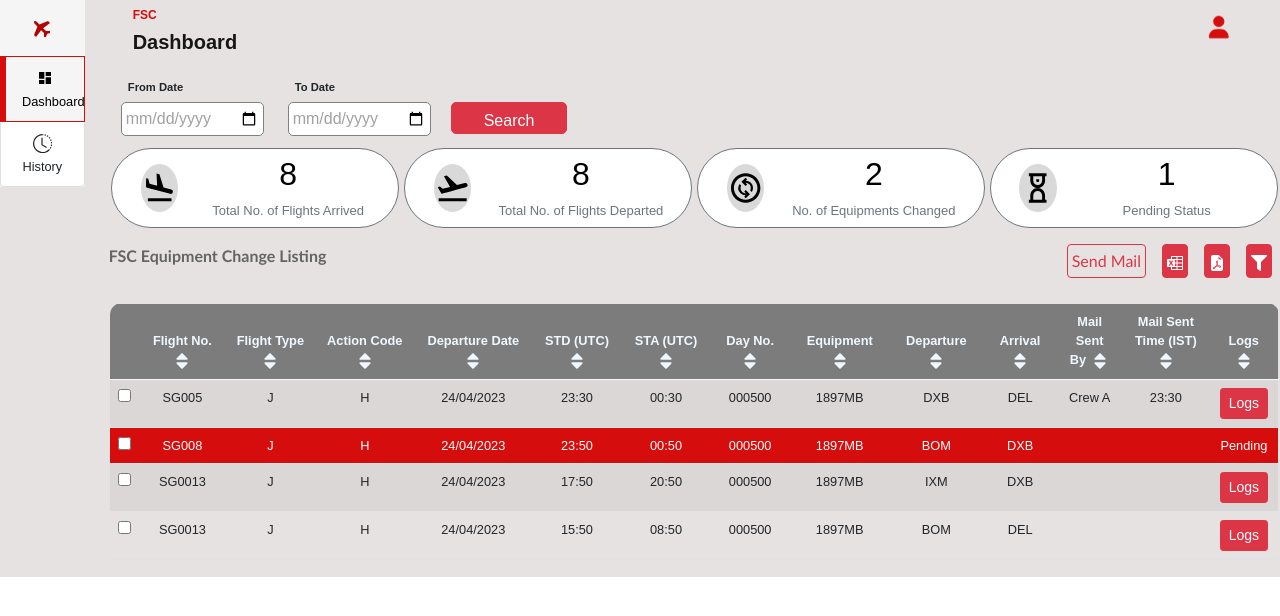
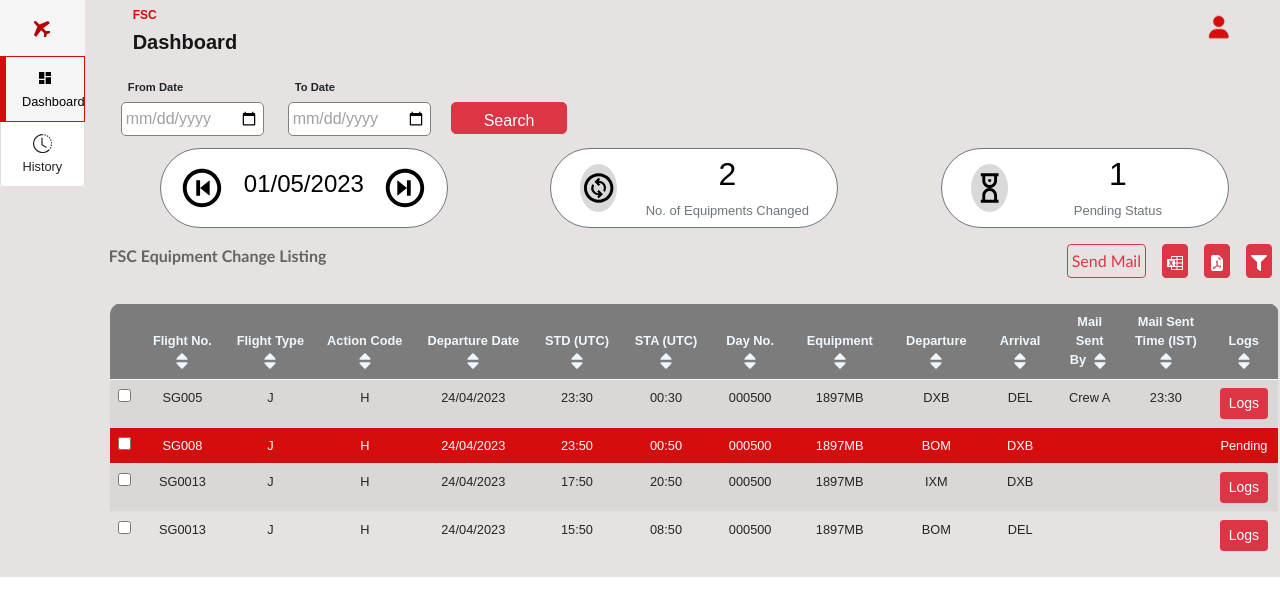
Before and after one commit to Shilpa-1304/Dashboard, a React (Create React App) app: page /dashboard in a window 1280 px wide. Shown: the top 616 px of the page. Built offline with nearby package versions, Linux system fonts and the light colour scheme; a web font is replaced by a local one.

Commit message:
Improvised Dashboard

```diff
--- a/src/Components/FlightDetail/FlightDetail.css
+++ b/src/Components/FlightDetail/FlightDetail.css
@@ -45,6 +45,10 @@
     font-size: 0.8em;
     border-bottom: 1px solid rgb(185, 183, 183);
 }
+.offcanvas{
+    width:70%;
+    font-size: 0.85em;
+}
 table::-webkit-scrollbar {
     width: 11px;
   }
--- a/src/Components/FlightDetail/FlightDetail.js
+++ b/src/Components/FlightDetail/FlightDetail.js
@@ -39,21 +39,7 @@ function FlightDetail() {
             </tr>
           </thead>
           <tbody className=''>
-            {/* <tr>
-              <td><input className='border border-secondary dataInput' type='text' /></td>
-              <td><input className='border border-secondary dataInput' type='text' /></td>
-              <td><input className='border border-secondary dataInput' type='text' /></td>
-              <td><input className='border border-secondary dataInput' type='text' /></td>
-              <td><input className='border border-secondary dataInput' type='text' /></td>
-              <td><input className='border border-secondary dataInput' type='text' /></td>
-              <td><input className='border border-secondary dataInput' type='text' /></td>
-              <td><input className='border border-secondary dataInput' type='text' /></td>
-              <td><input className='border border-secondary dataInput' type='text' /></td>
-              <td><input className='border border-secondary dataInput' type='text' /></td>
-              <td><input className='border border-secondary dataInput' type='text' /></td>
-              <td><input className='border border-secondary dataInput' type='text' /></td>
 
-            </tr> */}
             <tr>
               <td><input type='checkbox' /></td>
               <td>SG005</td>
@@ -102,7 +88,7 @@ function FlightDetail() {
               <td>DXB</td>
               <td></td>
               <td></td>
-              <td><button type="button" class="btn btn-danger btn-sm" data-bs-toggle="modal" data-bs-target="#exampleModal">Logs</button></td>
+              <td><button type='button' className='btn btn-danger btn-sm' data-bs-toggle="offcanvas" data-bs-target="#offcanvasWithBothOptions" aria-controls="offcanvasWithBothOptions">Logs</button></td>
 
             </tr>
 
@@ -120,9 +106,7 @@ function FlightDetail() {
               <td>DEL</td>
               <td></td>
               <td></td>
-              <td> <button class="btn btn-danger btn-sm" type="button" data-bs-toggle="collapse" data-bs-target="#collapseExample" aria-expanded="false" aria-controls="collapseExample">
-                Logs
-              </button></td>
+              <td><button type='button' className='btn btn-danger btn-sm' data-bs-toggle="offcanvas" data-bs-target="#offcanvasWithBothOptions" aria-controls="offcanvasWithBothOptions">Logs</button></td>
 
             </tr>
           </tbody>
@@ -157,17 +141,58 @@ function FlightDetail() {
           </div>
         </div>
       </div>
-      <div class="offcanvas offcanvas-start border border-danger text-light" data-bs-scroll="true" tabindex="-1" id="offcanvasWithBothOptions" aria-labelledby="offcanvasWithBothOptionsLabel">
+      <div class="offcanvas offcanvas-start border border-danger text-light"  data-bs-scroll="true" tabindex="-1" id="offcanvasWithBothOptions" aria-labelledby="offcanvasWithBothOptionsLabel">
         <div class="offcanvas-header bg-danger">
-          <h5 class="offcanvas-title" id="offcanvasWithBothOptionsLabel">Equipment Change Logs</h5>
+          <h5 class="offcanvas-title" id="offcanvasWithBothOptionsLabel">Equipment Change Logs offcanvas</h5>
           <button type="button" class="btn text-reset text-light" data-bs-dismiss="offcanvas" aria-label="Close">X</button>
         </div>
         {/* offcanvas */}
         <div class="offcanvas-body">
-          <table class="table">
-
+          <table class="table table-striped table-hover table-bordered">
+          <thead>
+                <th>Date</th>
+                <th>Time</th>
+                <th>Editor</th>
+                <th>Response/Request</th>
+                <th>Change</th>
+              </thead>
             <tbody>
               <tr>
+                <th scope="row">21:10</th>
+                <td>01-01-2023</td>
+                <td>Crew 0</td>
+                <td>Request</td>
+                <td>CSG0051 SG0052 24MAR24MAR 0000500 18973H PNQPNPNQPN1820 2000PNQPNQ JJ</td>
+              </tr>
+              <tr>
+                <th scope="row">21:30</th>
+                <td>01-01-2023</td>
+                <td>Crew 1</td>
+                <td>Request</td>
+                <td>CSG0051 SG0052 24MAR24MAR 0000500 18973H PNQPNPNQPN1820 2000PNQPNQ JJ</td>
+              </tr>
+              <tr>
+                <th scope="row">21:50</th>
+                <td>01-01-2023</td>
+                <td>Crew 2</td>
+                <td>Request</td>
+                <td>CSG0051 SG0052 24MAR24MAR 0000500 18973H PNQPNPNQPN1820 2000PNQPNQ JJ</td>
+              </tr>
+              <tr>
+                <th scope="row">22:20</th>
+                <td>01-01-2023</td>
+                <td>Crew 3</td>
+                <td>Response</td>
+                <td>CSG0051 SG0052 24MAR24MAR 0000500 18973H PNQPNPNQPN1820 2000PNQPNQ JJ</td>
+              </tr>
+              <tr>
+                <th scope="row">22:55</th>
+                <td>01-01-2023</td>
+                <td>Crew 4</td>
+                <td>Request</td>
+                <td>CSG0051 SG0052 24MAR24MAR 0000500 18973H PNQPNPNQPN1820 2000PNQPNQ JJ</td>
+              </tr>
+              {/* <tr>
                 <th scope="row">21:30</th>
                 <td>CSG0051 SG0052 24MAR24MAR 0000500 18973H PNQPNPNQPN1820 2000PNQPNQ JJ</td>
               </tr>
@@ -198,7 +223,7 @@ function FlightDetail() {
               <tr>
                 <th scope="row">23:55</th>
                 <td>RSG0051 SG0052 24MAR24MAR 0000500 1897M8 PNQPNPNQPN1820 2000PNQPNQ JJ</td>
-              </tr>
+              </tr> */}
             </tbody>
           </table>
         </div>
@@ -214,11 +239,18 @@ function FlightDetail() {
             </div>
             <div class="modal-body">
               <table class="table">
-
+              <thead>
+                <th>Date</th>
+                <th>Time</th>
+                <th>Editor</th>
+                <th>Response/ <br/> Request</th>
+                <th>Change</th>
+              </thead>
                 <tbody>
-                  <tr>
+                  {/* <tr>
                     <th scope="row">21:30</th>
                     <td>CSG0051 SG0052 24MAR24MAR 0000500 18973H PNQPNPNQPN1820 2000PNQPNQ JJ</td>
+                    <td>Ram Narayan</td>
                   </tr>
                   <tr>
                     <th scope="row">21:50</th>
@@ -247,7 +279,7 @@ function FlightDetail() {
                   <tr>
                     <th scope="row">23:55</th>
                     <td>RSG0051 SG0052 24MAR24MAR 0000500 1897M8 PNQPNPNQPN1820 2000PNQPNQ JJ</td>
-                  </tr>
+                  </tr> */}
                 </tbody>
               </table>
             </div>
--- a/src/Components/SubHeader/SubHeader.css
+++ b/src/Components/SubHeader/SubHeader.css
@@ -12,6 +12,13 @@
     width:1em;
     border-radius: 50%;
 }
+.dateSwitchIcon{
+    color:black;
+    font-size: 3em;
+    border:1px solid transparent;
+    height: 1em;
+    width:1em;
+}
 .cardTitle1{
     color: black;
 }
--- a/src/Components/SubHeader/SubHeader.js
+++ b/src/Components/SubHeader/SubHeader.js
@@ -1,22 +1,35 @@
-import React from 'react'
-import { RiFlightLandFill } from 'react-icons/ri';
+import React, { useState } from 'react'
+import { BiSkipPreviousCircle ,BiSkipNextCircle} from 'react-icons/bi';
 import {MdFlightTakeoff,MdOutlineChangeCircle} from 'react-icons/md';
 import {CgSandClock} from 'react-icons/cg';
 import './SubHeader.css';
 function SubHeader() {
+    let today=new Date().toLocaleDateString('en-GB');
+    const [date,setDate]=useState(today);
+    const handleSwitchDate=(action)=>{
+        let date=new Date();
+        if(action=='Next'){
+            let day=date.setDate(date.getDate() + 1);
+            console.log(day);
+        }
+        else{
+            let d1=date.setDate(date.getDate() - 1);
+            console.log(d1)
+        }
+    }
     return (
         <div className='d-flex flex-row mt-1 justify-content-around subHeader'>
             <div class="card border-secondary mb-3 " style={{ width: ' 18em', height: '5em' }}>
-                <div class=" d-flex flex-row align-items-center h-100 text-secondary ">
-                    <RiFlightLandFill className='subHeaderIcon d-flex  align-self-center ' />
-                    <span className='  w-100   '>
-                        <h2 className='cardTitle1'>8</h2>
-                        <div className='cardTitle2'>Total No. of Flights Arrived</div>
+                <div class=" d-flex flex-row align-items-center justify-content-evenly h-100 text-secondary ">
+                    <BiSkipPreviousCircle onClick={()=>handleSwitchDate('Prev')} className='dateSwitchIcon d-flex align-self-center ' />
+                    <span className='    '>
+                        <h2 className='cardTitle1 fs-4 align-items-center d-flex' >{date}</h2>
+
                     </span>
-
+                    <BiSkipNextCircle  onClick={()=>handleSwitchDate('Next')} className='dateSwitchIcon d-flex align-self-center ' />
                 </div>
             </div>
-            <div class="card border-secondary mb-3 " style={{ width: ' 18em', height: '5em' }}>
+            {/* <div class="card border-secondary mb-3 " style={{ width: ' 18em', height: '5em' }}>
                 <div class=" d-flex flex-row align-items-center h-100 text-secondary ">
                     <MdFlightTakeoff className='subHeaderIcon d-flex ml-2 align-self-center ' />
                     <span className='  w-100   '>
@@ -25,7 +38,7 @@ function SubHeader() {
                     </span>
 
                 </div>
-            </div>
+            </div> */}
             <div class="card border-secondary mb-3 " style={{ width: ' 18em', height: '5em' }}>
                 <div class=" d-flex flex-row align-items-center h-100 text-secondary ">
                     <MdOutlineChangeCircle className='subHeaderIcon d-flex ml-2 align-self-center ' />
```
